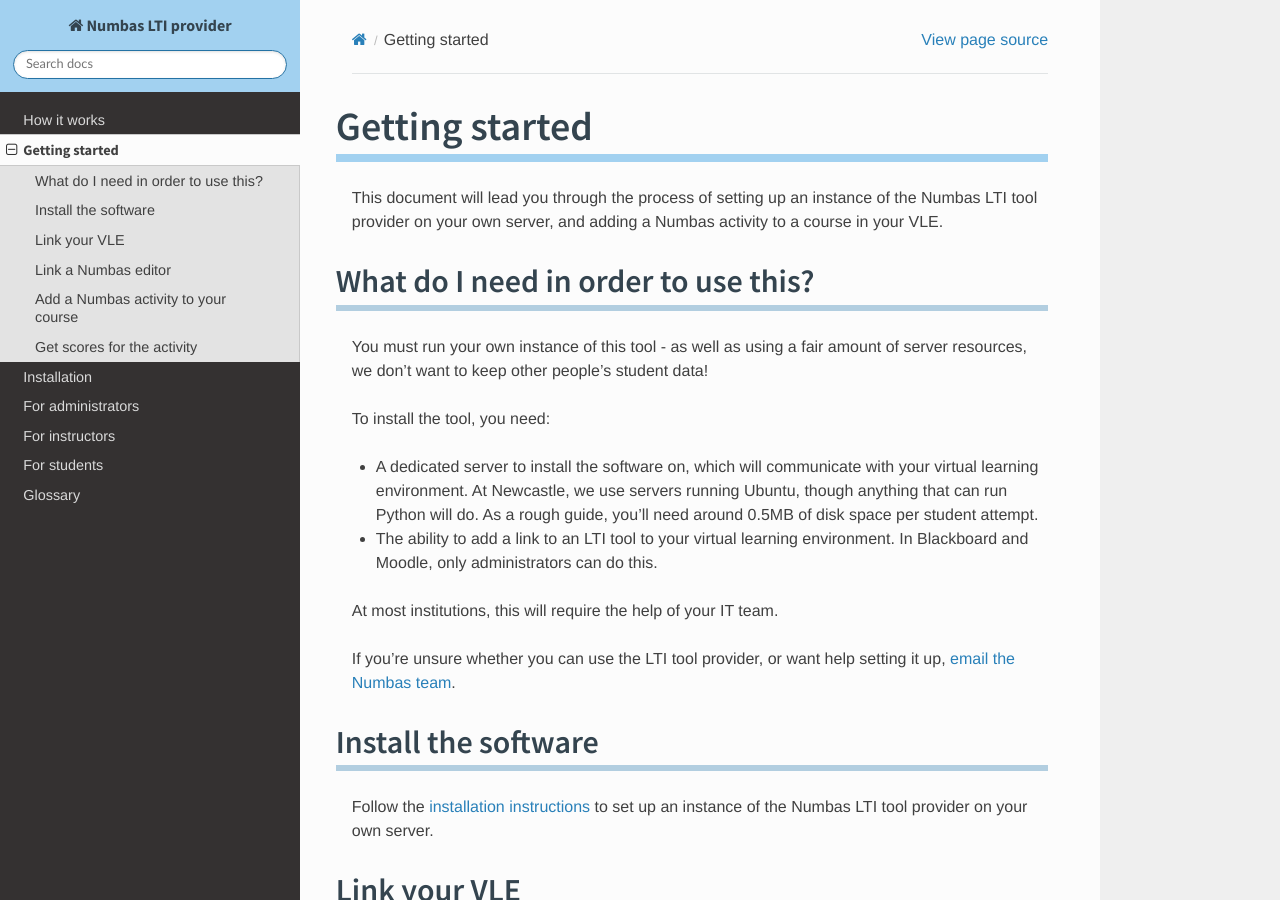
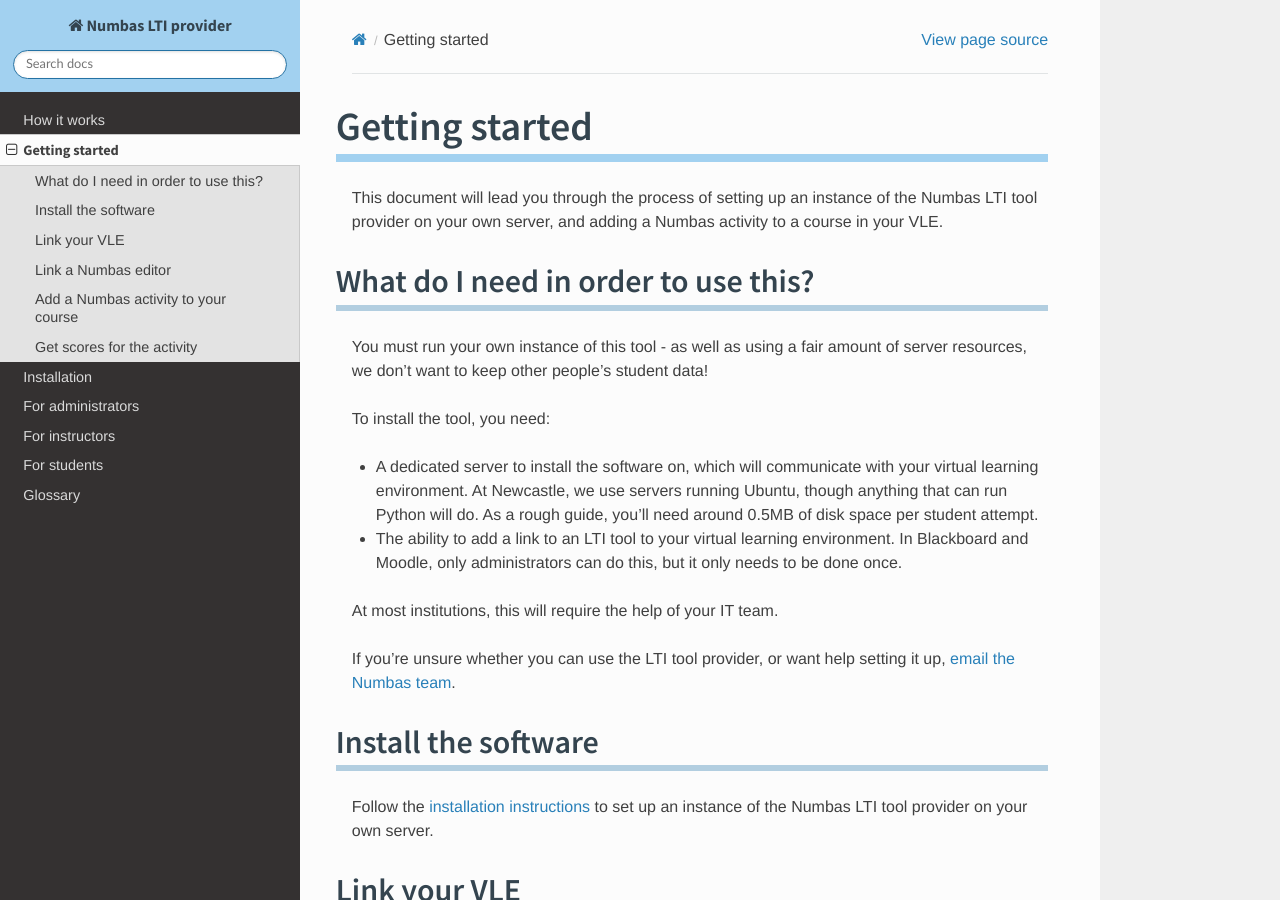
Before and after one commit to numbas/numbas-lti-provider, a Sphinx documentation site: the page built from doc/source/getting-started.rst, in a window 1280 px wide and 900 px high. Built offline with Sphinx 7.4.7 and the Read the Docs theme 2.0.0, drawn with Linux system fonts in a browser that asks for light colours; some web fonts are replaced.

Commit message:
Update getting-started.rst

```diff
--- a/doc/source/getting-started.rst
+++ b/doc/source/getting-started.rst
@@ -14,7 +14,7 @@
   At Newcastle, we use servers running Ubuntu, though anything that can run Python will do.
   As a rough guide, you'll need around 0.5MB of disk space per student attempt.
 * The ability to add a link to an LTI tool to your virtual learning environment.
-  In Blackboard and Moodle, only administrators can do this.
+  In Blackboard and Moodle, only administrators can do this, but it only needs to be done once.
 
 At most institutions, this will require the help of your IT team.
 
```
